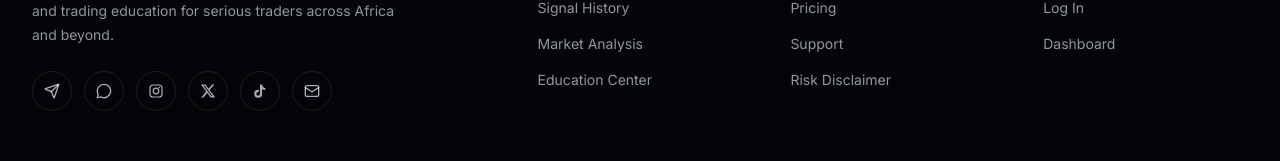
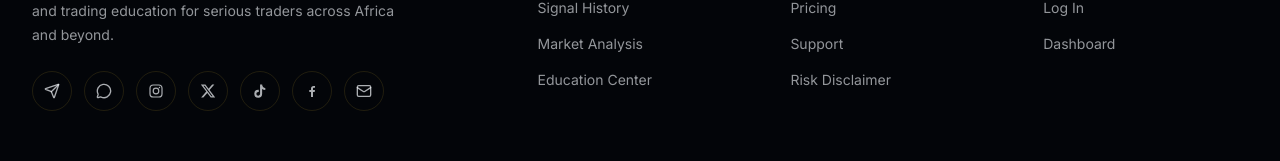
Before and after one commit to Culuska/Afrotrading, a Next.js app in the folder frontend/: page /contact in a window 1280 px wide. Shown: the part 1473-1634 px from the top of the page. Built offline with nearby package versions, Linux system fonts and the light colour scheme; no server answers.

Commit message:
Add Facebook Page link to the site footer

```diff
--- a/frontend/src/components/icons/social-icons.tsx
+++ b/frontend/src/components/icons/social-icons.tsx
@@ -26,3 +26,11 @@ export function TikTokIcon({ className }: { className?: string }) {
     </svg>
   );
 }
+
+export function FacebookIcon({ className }: { className?: string }) {
+  return (
+    <svg viewBox="0 0 24 24" fill="currentColor" className={className} aria-hidden="true">
+      <path d="M13.5 21v-7.6h2.55l.38-2.96h-2.93V8.56c0-.86.24-1.44 1.47-1.44h1.57V4.48A21 21 0 0 0 14.2 4.34c-2.2 0-3.7 1.34-3.7 3.8v2.3H7.94v2.96h2.56V21z" />
+    </svg>
+  );
+}
--- a/frontend/src/components/layout/footer.tsx
+++ b/frontend/src/components/layout/footer.tsx
@@ -1,6 +1,6 @@
 import Link from "next/link";
 import { TrendingUp, Send, MessageCircle, Mail, Phone } from "lucide-react";
-import { InstagramIcon, XIcon, TikTokIcon } from "@/components/icons/social-icons";
+import { InstagramIcon, XIcon, TikTokIcon, FacebookIcon } from "@/components/icons/social-icons";
 import {
   TELEGRAM_GROUP_URL,
   WHATSAPP_URL,
@@ -8,6 +8,7 @@ import {
   INSTAGRAM_URL,
   X_URL,
   TIKTOK_URL,
+  FACEBOOK_URL,
 } from "@/lib/config";
 
 const FOOTER_LINKS = [
@@ -104,6 +105,15 @@ export function Footer() {
                 <TikTokIcon className="h-4 w-4" />
               </a>
               <a
+                href={FACEBOOK_URL}
+                target="_blank"
+                rel="noopener noreferrer"
+                className="flex h-10 w-10 items-center justify-center rounded-full border border-white/10 text-foreground/70 transition-colors hover:border-gold-500/50 hover:text-gold-400"
+                aria-label="Facebook"
+              >
+                <FacebookIcon className="h-4 w-4" />
+              </a>
+              <a
                 href="mailto:support@afrotrading.com"
                 className="flex h-10 w-10 items-center justify-center rounded-full border border-white/10 text-foreground/70 transition-colors hover:border-gold-500/50 hover:text-gold-400"
                 aria-label="Email"
--- a/frontend/src/lib/config.ts
+++ b/frontend/src/lib/config.ts
@@ -5,6 +5,8 @@ export const INSTAGRAM_URL =
   process.env.NEXT_PUBLIC_INSTAGRAM_URL || "https://instagram.com/afrotrading.signals";
 export const X_URL = process.env.NEXT_PUBLIC_X_URL || "https://x.com/Afrotradingfx";
 export const TIKTOK_URL = process.env.NEXT_PUBLIC_TIKTOK_URL || "https://tiktok.com/@afrotrading.fx";
+export const FACEBOOK_URL =
+  process.env.NEXT_PUBLIC_FACEBOOK_URL || "https://facebook.com/profile.php?id=61591902149337";
 
 // Digits only (no "+" or spaces) — required format for wa.me links.
 export const WHATSAPP_NUMBER = process.env.NEXT_PUBLIC_WHATSAPP_NUMBER || "252625901900";
```
